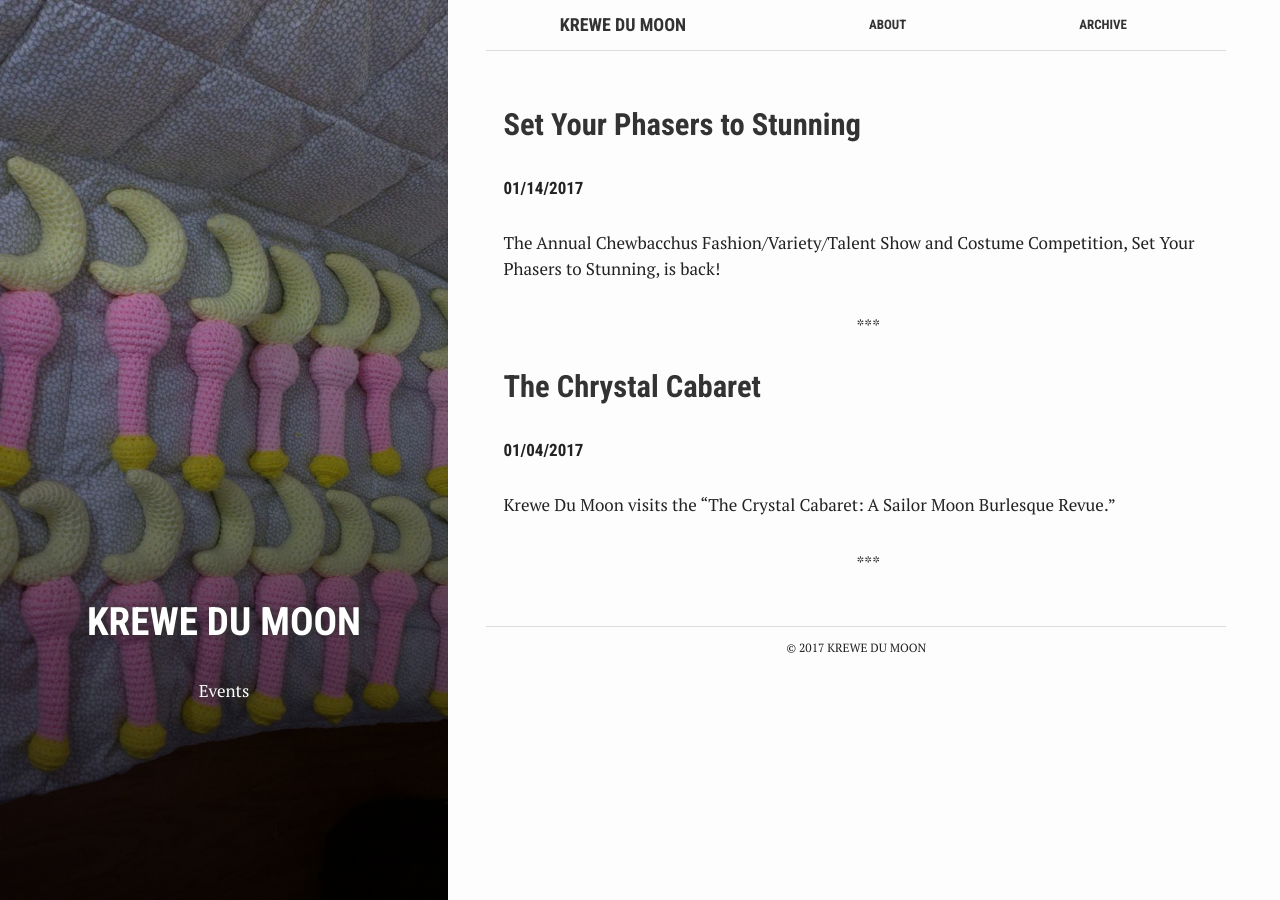
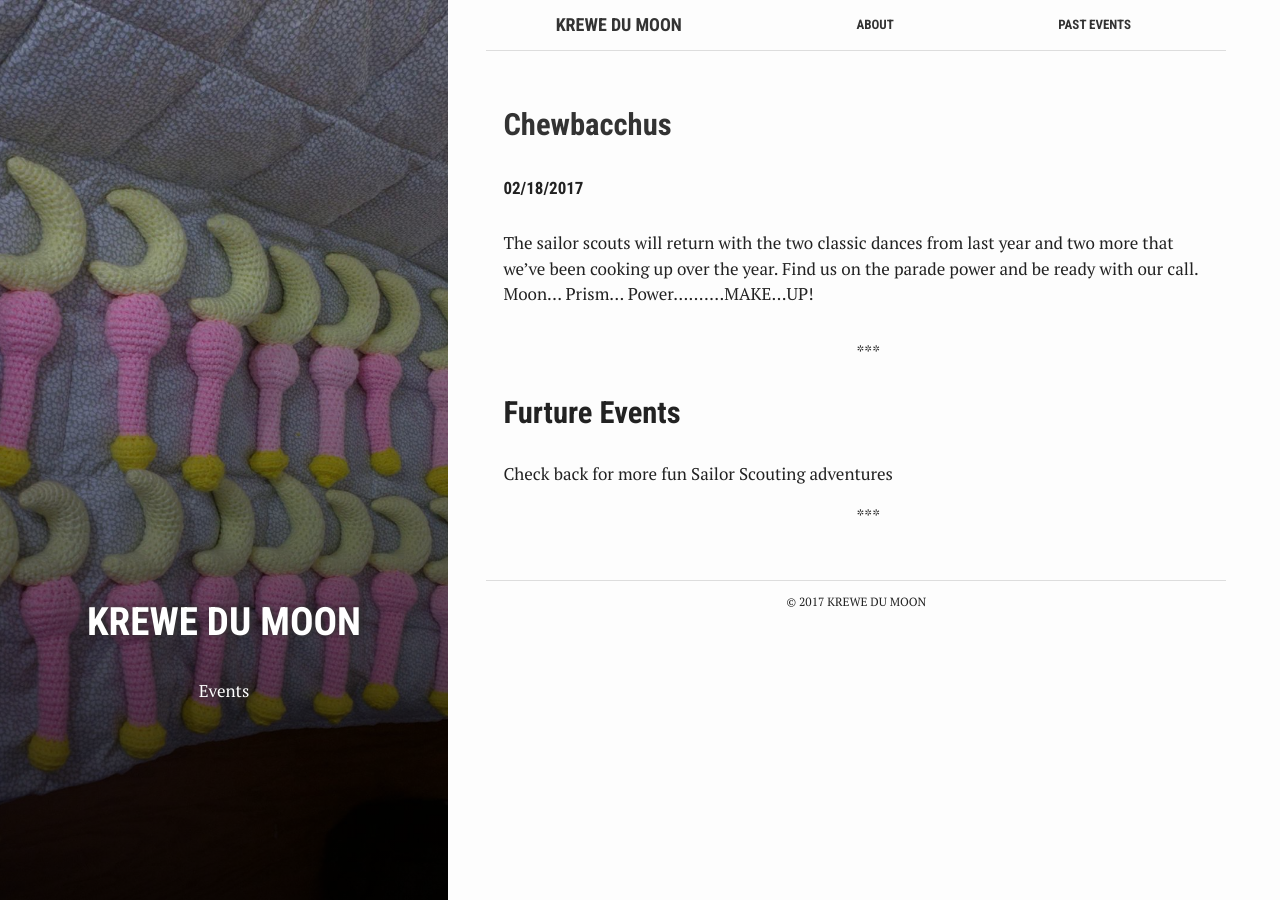
Before and after one commit to SpaceOtterInSpace/krewedumoon, a Jekyll site: the page built from index.html, in a window 1280 px wide. Built offline with Jekyll 4.4.1, drawn with Linux system fonts in a browser that asks for light colours.

Commit message:
Separate future events and past events to different pages and add chewbacchus.

```diff
--- /dev/null
+++ b/_posts/2017-02-18-chewbacchus.md
@@ -0,0 +1,13 @@
+---
+bg: chewbacchus.jpg
+layout: post
+title:  "Chewbacchus"
+crawlertitle: "Krewe du Moon Parading at Chewbacchus"
+summary: "We've practiced all year and are now ready to show off our stuff."
+date:   2017-02-18 20:00:00 +0700
+categories: posts
+tags: 'event'
+author: Jacqui Jupiter
+---
+
+The sailor scouts will return with the two classic dances from last year and two more that we've been cooking up over the year. Find us on the parade power and be ready with our call. Moon... Prism... Power..........MAKE...UP!
--- a/index.html
+++ b/index.html
@@ -5,11 +5,17 @@
 title: "Krewe Du Moon"
 summary: "Events"
 ---
+{% for post in site.posts limit: 5 %}
+  {% if post.date > site.time %}
+    <article class="index-page">
+      <h2><a href="{{ post.url }}">{{ post.title }}</a></h2>
+      <h5>{{ post.date | date: "%m/%d/%Y"  }}</h5>
+      {{ post.excerpt }}
+    </article>
+  {% endif %}
 
-{% for post in site.posts limit: 5 %}
-  <article class="index-page">
-    <h2><a href="{{ post.url }}">{{ post.title }}</a></h2>
-    <h5>{{ post.date | date: "%m/%d/%Y"  }}</h5>
-    {{ post.excerpt }}
-  </article>
 {% endfor %}
+    <article class="index-page">
+      <h2>Furture Events</h2>
+      Check back for more fun Sailor Scouting adventures
+    </article>
```
Also changed, not shown: archive.md (deleted, +0 -34 lines), past_events.html (added, +19 -0 lines), posts.html (deleted, +0 -19 lines), assets/images/chewbacchus.jpg (added).
